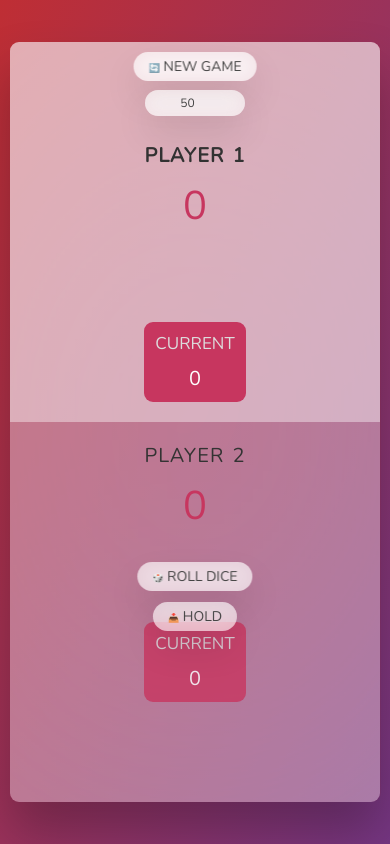
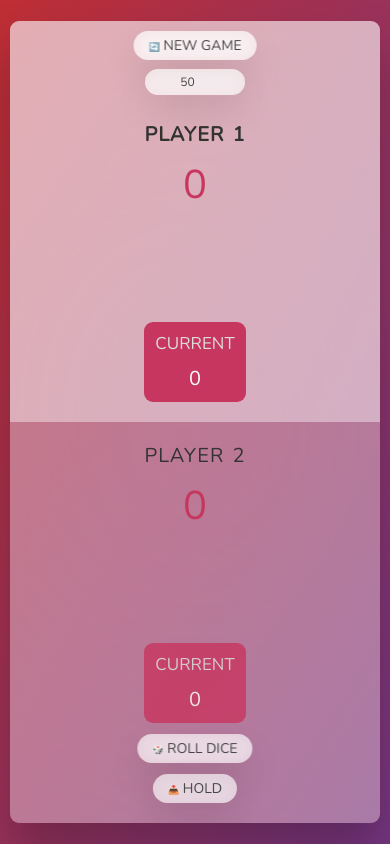
Before and after one commit to Vitor-P/Pig-Game, a plain HTML site: page index.html in a window 390 px wide. Drawn offline with nearby package versions, Linux system fonts and the light colour scheme.

Commit message:
Correct media-queries for lower buttons

```diff
--- a/css/media-queries.css
+++ b/css/media-queries.css
@@ -31,7 +31,8 @@
 
   main {
     flex-direction: column;
-    height: 90%;
+    width: 95%;
+    height: 95%;
   }
 
   .btn::first-letter {
@@ -51,13 +52,6 @@
     font-size: 1.2rem;
   }
 
-  .btn--roll {
-    top: 52rem;
-  }
-  .btn--hold {
-    top: 56rem;
-  }
-
   /* LAYOUT */
   .player {
     flex: 50%;
@@ -75,6 +69,16 @@
     flex-direction: column;
     align-items: center;
     transition: all 0.75s;
+    position: relative;
+  }
+
+  .btn--roll {
+    position: absolute;
+    bottom: 6rem;
+  }
+  .btn--hold {
+    position: absolute;
+    bottom: 2rem;
   }
 
   .name {
--- a/css/style.css
+++ b/css/style.css
@@ -25,8 +25,8 @@ body {
 /* LAYOUT */
 main {
   position: relative;
-  width: 95%;
-  height: 95%;
+  width: 80%;
+  height: 90%;
   background-color: rgba(255, 255, 255, 0.35);
   backdrop-filter: blur(200px);
   filter: blur();
@@ -142,10 +142,10 @@ main {
 }
 
 .btn--roll {
-  top: 39.3rem;
+  bottom: 10rem;
 }
 .btn--hold {
-  top: 46.1rem;
+  bottom: 4rem;
 }
 
 .btn:active {
```
Also changed, not shown: thumb-nail.png (added).
